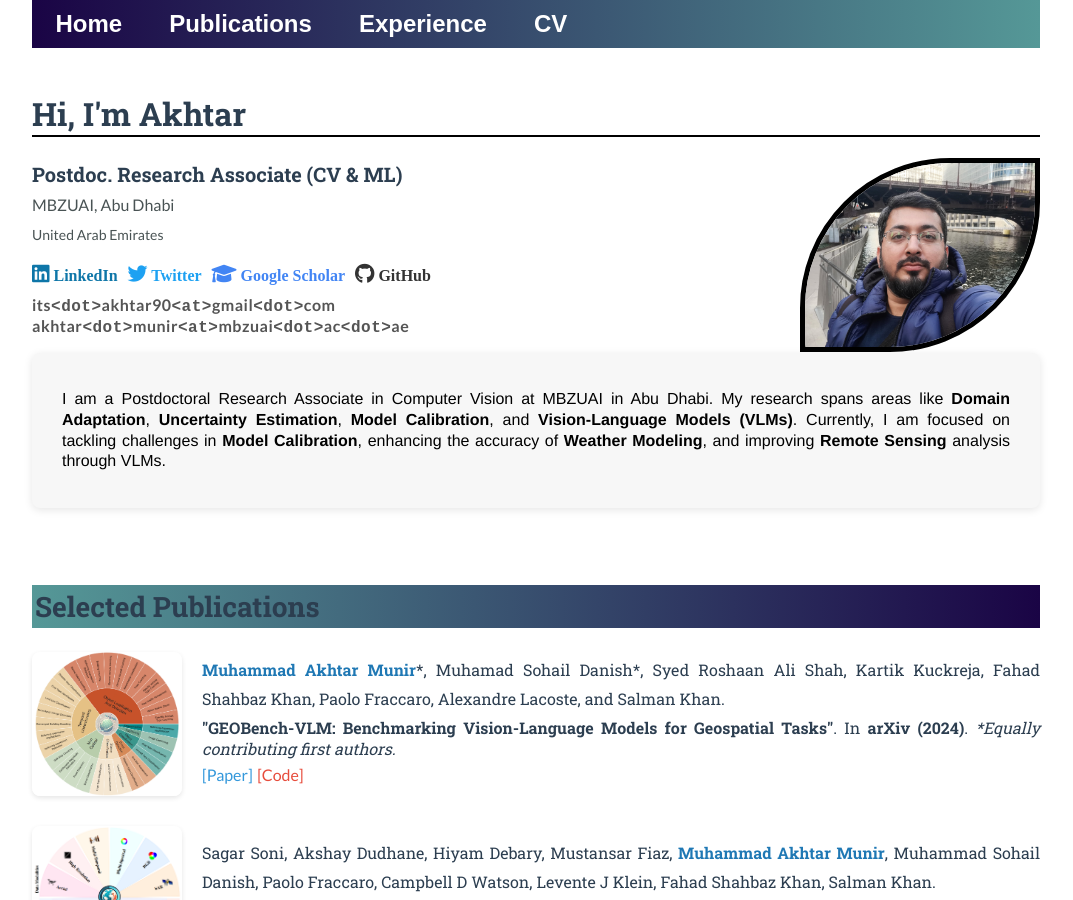
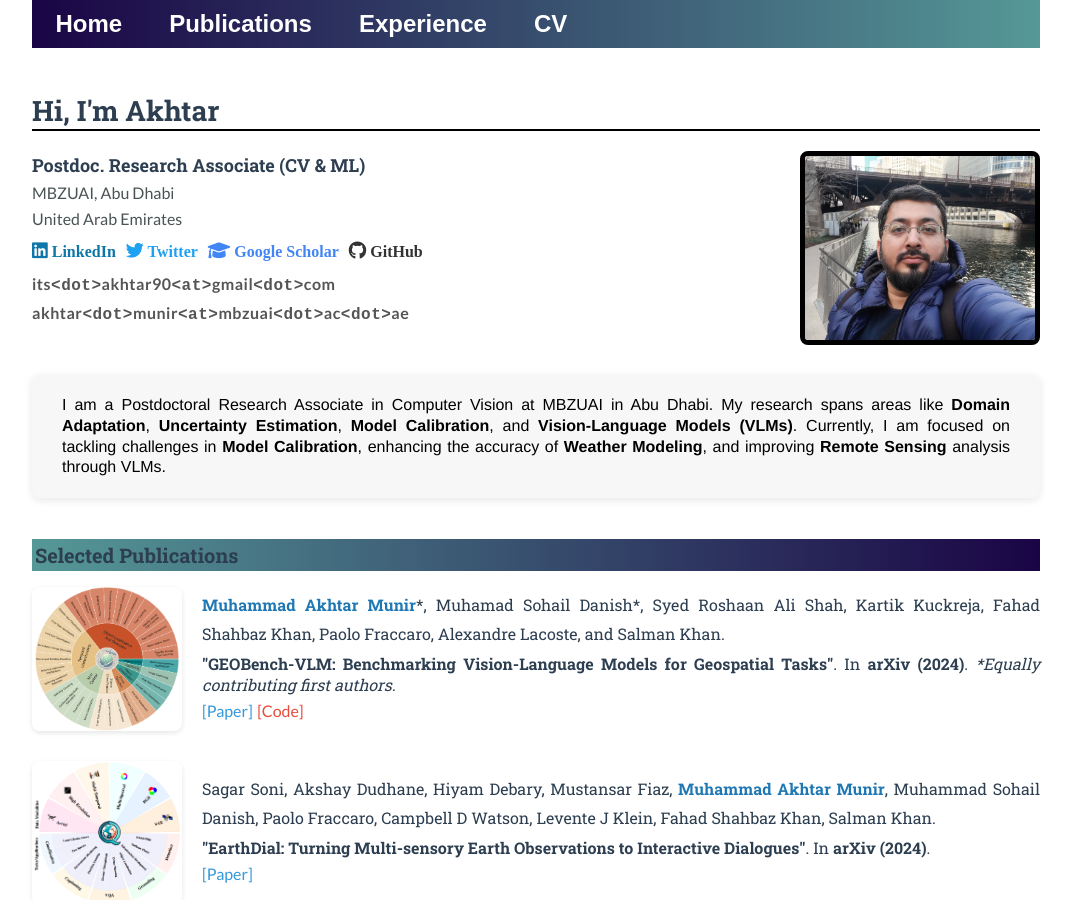
Before and after one commit to akhtarvision/akhtarvision.github.io, a Jekyll site: the page built from index.html, in a window 1280 px wide and 900 px high. Shown: the whole window, without its empty margins (104-1177 px from the left). Built offline with Jekyll 4.4.1, drawn with Linux system fonts in a browser that asks for light colours.

Commit message:
Update index.html

```diff
--- a/index.html
+++ b/index.html
@@ -4,30 +4,30 @@ title: Akhtar, CV & ML
 ---
 
 <div class="blurb">
-    <h1 style="font-family: 'Roboto Slab', serif; font-size: 32px; color: #2c3e50;">Hi, I'm Akhtar</h1>
+    <h1 style="font-family: 'Roboto Slab', serif; font-size: 28px; color: #2c3e50; margin-bottom: 20px;">Hi, I'm Akhtar</h1>
 
     <!-- Link to Google Fonts -->
     <link href="https://fonts.googleapis.com/css2?family=Lato:wght@300;400;700&family=Roboto+Slab:wght@400;700&display=swap" rel="stylesheet">
     <link rel="stylesheet" href="https://cdnjs.cloudflare.com/ajax/libs/font-awesome/6.0.0-beta3/css/all.min.css">
 
-    <div style="display: flex; justify-content: space-between;">
+    <div style="display: flex; justify-content: space-between; align-items: center;">
         <!-- Left section: Title, Social Links, and Email Addresses -->
-        <div>
-            <p style="font-family: 'Lato', sans-serif; font-size: 18px; color: #333; line-height: 1.6; margin: 0;">
-                <strong style="font-family: 'Roboto Slab', serif; font-size: 20px; color: #2c3e50;">Postdoc. Research Associate (CV & ML)</strong><br>
+        <div style="flex: 1;">
+            <p style="font-family: 'Lato', sans-serif; font-size: 16px; color: #495354; line-height: 1.6; margin: 0;">
+                <strong style="font-family: 'Roboto Slab', serif; font-size: 18px; color: #2c3e50;">Postdoc. Research Associate (CV & ML)</strong><br>
                 <span style="font-size: 16px; color: #495354;">MBZUAI, Abu Dhabi</span><br>
-                <span style="font-size: 14px; color: #495354;">United Arab Emirates</span><br>
+                <span style="font-size: 16px; color: #495354;">United Arab Emirates</span><br>
 
                 <!-- Social Media Links with Icons -->
-                <ul class="social" style="list-style-type: none; padding-left: 0; display: flex; gap: 10px; margin-bottom: 10px;">
-                    <li><a href="https://www.linkedin.com/in/muhammad-akhtar-munir-697b3976/" style="text-decoration: none; color: #0e76a8;"><i class="fab fa-linkedin" style="font-size: 20px;"></i> LinkedIn</a></li>
-                    <li><a href="https://twitter.com/akhtarTalks" style="text-decoration: none; color: #1DA1F2;"><i class="fab fa-twitter" style="font-size: 20px;"></i> Twitter</a></li>
-                    <li><a href="https://scholar.google.com.pk/citations?user=sT-epZAAAAAJ&hl=en" style="text-decoration: none; color: #4285F4;"><i class="fas fa-graduation-cap" style="font-size: 20px;"></i> Google Scholar</a></li>
-                    <li><a href="https://github.com/akhtarvision" style="text-decoration: none; color: #333;"><i class="fab fa-github" style="font-size: 20px;"></i> GitHub</a></li>
+                <ul class="social" style="list-style-type: none; padding-left: 0; display: flex; gap: 10px; margin: 10px 0;">
+                    <li><a href="https://www.linkedin.com/in/muhammad-akhtar-munir-697b3976/" style="text-decoration: none; color: #0e76a8;"><i class="fab fa-linkedin" style="font-size: 18px;"></i> LinkedIn</a></li>
+                    <li><a href="https://twitter.com/akhtarTalks" style="text-decoration: none; color: #1DA1F2;"><i class="fab fa-twitter" style="font-size: 18px;"></i> Twitter</a></li>
+                    <li><a href="https://scholar.google.com.pk/citations?user=sT-epZAAAAAJ&hl=en" style="text-decoration: none; color: #4285F4;"><i class="fas fa-graduation-cap" style="font-size: 18px;"></i> Google Scholar</a></li>
+                    <li><a href="https://github.com/akhtarvision" style="text-decoration: none; color: #333;"><i class="fab fa-github" style="font-size: 18px;"></i> GitHub</a></li>
                 </ul>
 
                 <!-- Email Addresses with Special Font Styling -->
-                <address style="font-family: 'Lato', sans-serif; font-size: 16px; color: #555; letter-spacing: 0.5px;">
+                <address style="font-family: 'Lato', sans-serif; font-size: 16px; color: #555; line-height: 1.6; letter-spacing: 0.5px;">
                     <span>its<span style="font-family: 'Courier New', monospace;">&lt;dot&gt;</span>akhtar90<span style="font-family: 'Courier New', monospace;">&lt;at&gt;</span>gmail<span style="font-family: 'Courier New', monospace;">&lt;dot&gt;</span>com</span><br>
                     <span>akhtar<span style="font-family: 'Courier New', monospace;">&lt;dot&gt;</span>munir<span style="font-family: 'Courier New', monospace;">&lt;at&gt;</span>mbzuai<span style="font-family: 'Courier New', monospace;">&lt;dot&gt;</span>ac<span style="font-family: 'Courier New', monospace;">&lt;dot&gt;</span>ae</span>
                 </address>
@@ -35,21 +35,23 @@ title: Akhtar, CV & ML
         </div>
 
         <!-- Right section: Profile Picture -->
-        <div style="display: flex; flex-direction: column; align-items: flex-end;">
-            <img class="roundImg" src="ul_pic.jpeg" alt="profile" style="width: 230px; height: 184px; object-fit: cover;">
+        <div style="flex: 0 0 230px; display: flex; justify-content: flex-end;">
+            <img class="roundImg" src="ul_pic.jpeg" alt="profile" style="width: 230px; height: 184px; object-fit: cover; border-radius: 8px;">
         </div>
     </div>
 
     <!-- Bio Section -->
-    <div style="background-color: #f7f7f7; padding: 20px 30px; border-radius: 8px; box-shadow: 0 2px 8px rgba(0, 0, 0, 0.1); font-family: 'Lato', sans-serif; font-size: 16px; line-height: 1.8; color: #2c3e50; margin-bottom: 30px;">
-        <p>I am a Postdoctoral Research Associate in Computer Vision at MBZUAI in Abu Dhabi. My research spans areas like <strong>Domain Adaptation</strong>, <strong>Uncertainty Estimation</strong>, <strong>Model Calibration</strong>,
+    <div style="background-color: #f7f7f7; padding: 20px 30px; border-radius: 8px; box-shadow: 0 2px 8px rgba(0, 0, 0, 0.1); font-family: 'Lato', sans-serif; font-size: 16px; line-height: 1.8; color: #2c3e50; margin-top: 30px;">
+        <p style="margin: 0;">I am a Postdoctoral Research Associate in Computer Vision at MBZUAI in Abu Dhabi. My research spans areas like <strong>Domain Adaptation</strong>, <strong>Uncertainty Estimation</strong>, <strong>Model Calibration</strong>,
         and <strong>Vision-Language Models (VLMs)</strong>. Currently, I am focused on tackling challenges in <strong>Model Calibration</strong>, enhancing the accuracy of <strong>Weather Modeling</strong>,
         and improving <strong>Remote Sensing</strong> analysis through VLMs.</p>
     </div>
+</div>
+
 
     <!-- Publications Section -->
     <a id="publications" class="anchor"></a>
-    <h2 style="font-family: 'Roboto Slab', serif; font-size: 28px; color: #2c3e50;">Selected Publications</h2>
+    <h2 style="font-family: 'Roboto Slab', serif; font-size: 20px; color: #2c3e50;">Selected Publications</h2>
     <ul style="font-family: 'Lato', sans-serif; font-size: 16px; line-height: 1.8; color: #2c3e50; padding-left: 0; list-style-type: none;">
         <!-- Publication Item 1 -->
         <li style="display: flex; align-items: center; margin-bottom: 30px; font-family: 'Lato', sans-serif; font-size: 16px; line-height: 1.8; color: #2c3e50;">
```
